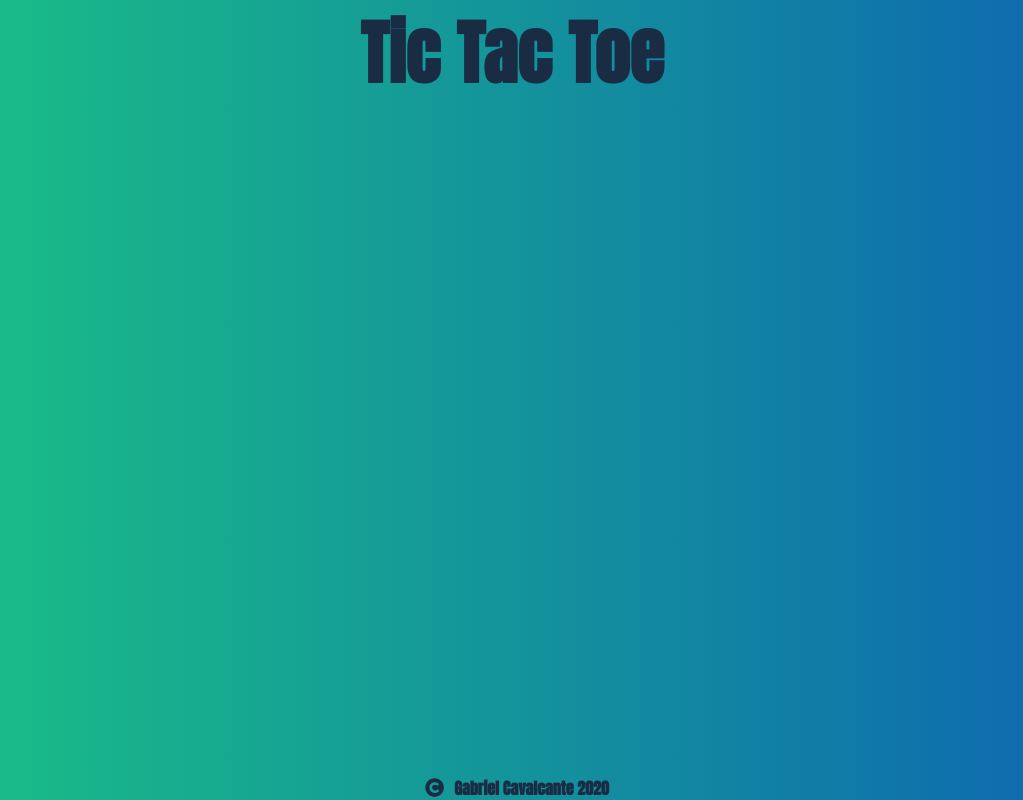
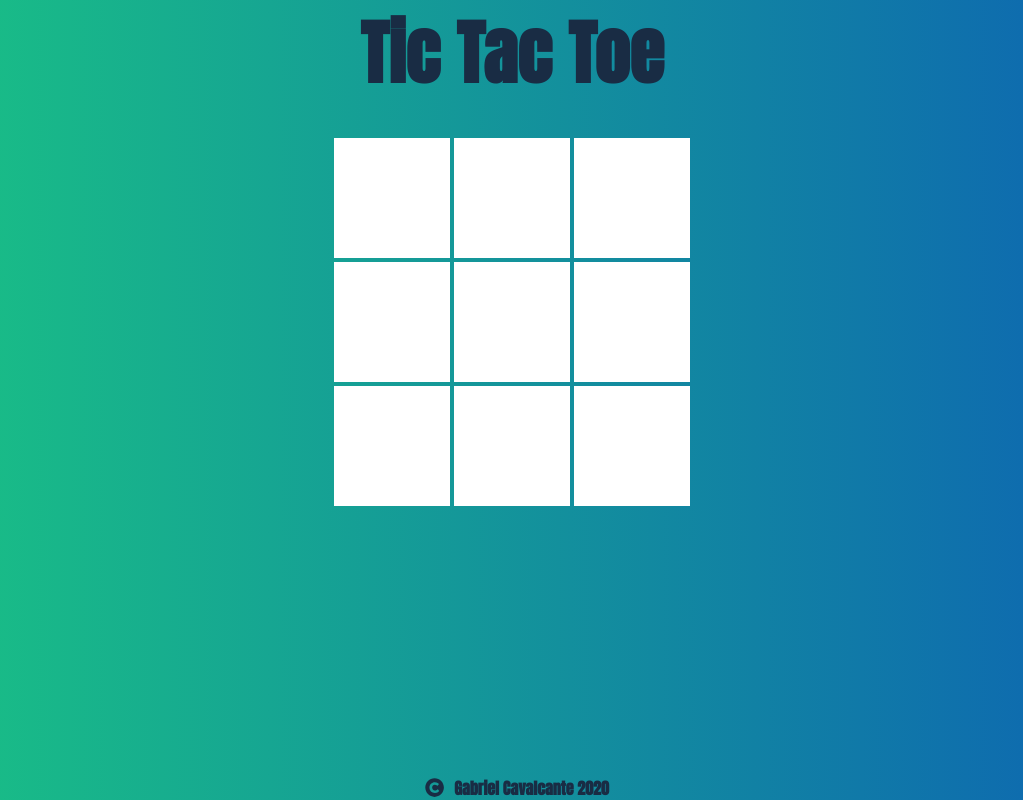
Before and after one commit to GabrielMCavalcante/TicTacToe, a React (Create React App) app: page /game/results in a window 1280 px wide. Shown: the whole page, without its empty margins (128-1151 px from the left). Built offline with nearby package versions, Linux system fonts and the light colour scheme.

Commit message:
Created GameTable styles

```diff
--- a/src/containers/GameTable/styles.css
+++ b/src/containers/GameTable/styles.css
@@ -0,0 +1,12 @@
+:root {
+    --tableSize: 360px;
+}
+
+.GameTable {
+    width: var(--tableSize);
+    margin: 30px auto;
+}
+
+.TableRow {
+    display: flex;
+}
```
